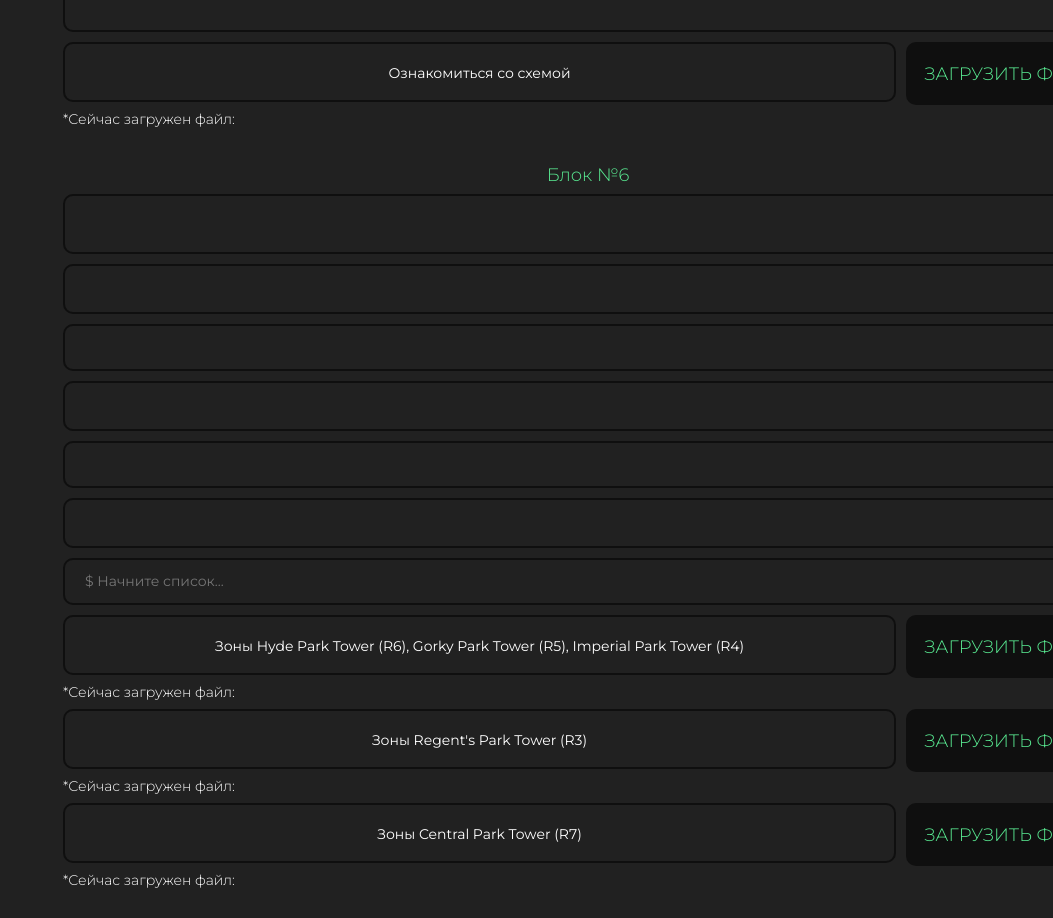
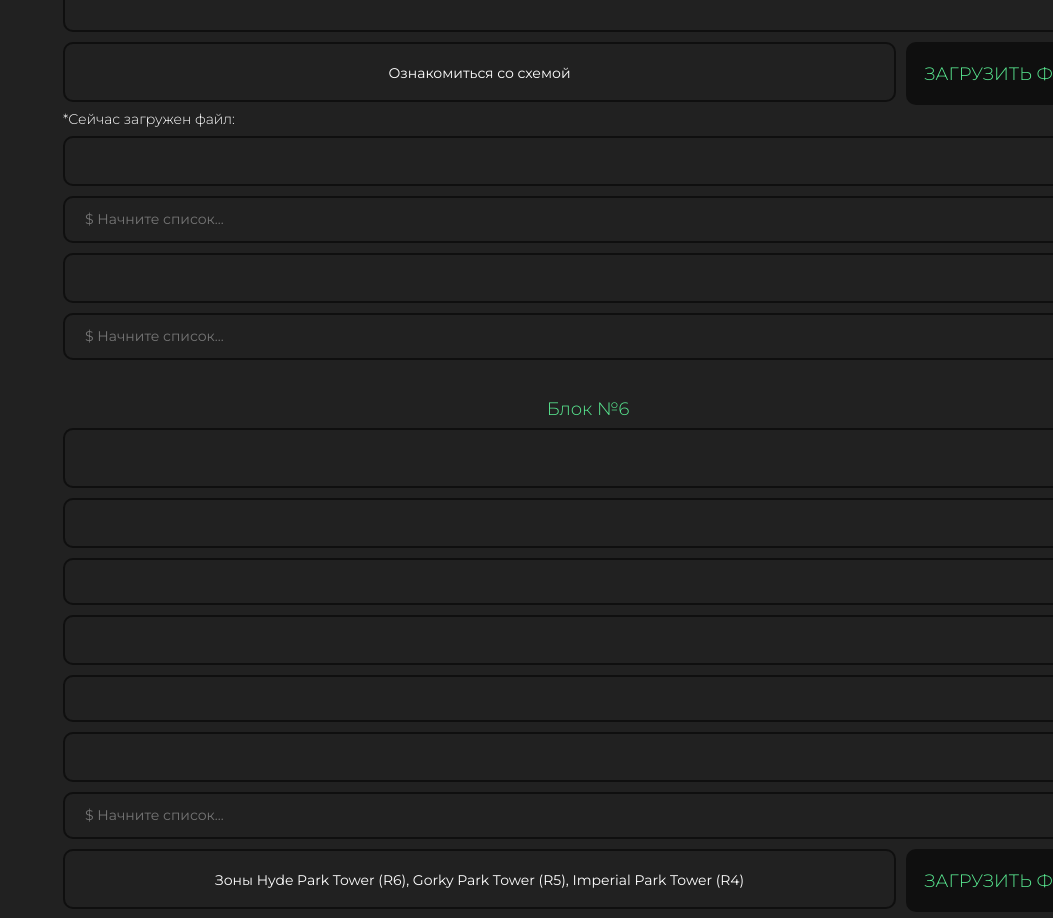
Before and after one commit to Mehrob007/creatory-admin-pp, a Next.js app: page / in a window 1280 px wide. Shown: the part 4700-5618 px from the top of the page, without its empty margins (227-1280 px from the left). Built offline with nearby package versions, Linux system fonts and the light colour scheme; no server answers; sample sign-in values are in the browser's storage; a web font is replaced by a local one.

Commit message:
add: new components for sum list open parking

```diff
--- a/src/app/offer/page.tsx
+++ b/src/app/offer/page.tsx
@@ -39,7 +39,7 @@ export default function Offer() {
 
   const getItems = async (key: string) => {
     try {
-      const res = await apiClient(`content?name=${key}`);
+      const res = await apiClient(`api/content?name=${key}`);
       console.log(res);
       const data = res.data.data;
       if (data) {
--- a/src/app/page.tsx
+++ b/src/app/page.tsx
@@ -361,7 +361,7 @@ export default function Home() {
 
   const getItems = async (key: string) => {
     try {
-      const res = await apiClient(`content?name=${key}`);
+      const res = await apiClient(`api/content?name=${key}`);
       console.log(res);
       const data = res.data.data;
       if (data) {
@@ -1393,6 +1393,48 @@ export default function Home() {
             />
             <InputFile id="schema_parking" onChange={onChangeFile} />
           </main>
+          <nav>
+            <Textarea
+              id="box_mid_1_title_list_5"
+              value={data.box_mid_1_title_list_5 as string}
+              onChange={(e) => setData("box_mid_1_title_list_5", e)}
+              errors={errors}
+              styleText={{ fontSize: "18px", height: "50px" }}
+            />
+            <Textarea
+              id="box_mid_1_content_list_6"
+              value={data.box_mid_1_content_list_6 as string}
+              onChange={(e) => setData("box_mid_1_content_list_6", e)}
+              errors={errors}
+              styleText={{
+                fontSize: "14px",
+                height: "47px",
+                textAlign: "start",
+              }}
+              listMode={true}
+            />
+          </nav>
+          <nav>
+            <Textarea
+              id="box_mid_1_title_list_7"
+              value={data.box_mid_1_title_list_7 as string}
+              onChange={(e) => setData("box_mid_1_title_list_7", e)}
+              errors={errors}
+              styleText={{ fontSize: "18px", height: "50px" }}
+            />
+            <Textarea
+              id="box_mid_1_content_list_8"
+              value={data.box_mid_1_content_list_8 as string}
+              onChange={(e) => setData("box_mid_1_content_list_8", e)}
+              errors={errors}
+              styleText={{
+                fontSize: "14px",
+                height: "47px",
+                textAlign: "start",
+              }}
+              listMode={true}
+            />
+          </nav>
         </div>
         <div>
           <Textarea
--- a/src/keys.ts
+++ b/src/keys.ts
@@ -86,6 +86,10 @@ export const arrKeys = [
   "box_mid_1_content_2",
   "box_mid_1_content_3",
   "box_mid_1_content_4",
+  "box_mid_1_title_list_5",
+  "box_mid_1_content_list_6",
+  "box_mid_1_title_list_7",
+  "box_mid_1_content_list_8",
   "box_mid_2_content_1",
   "box_mid_2_content_2",
   "box_mid_2_content_3",
```
